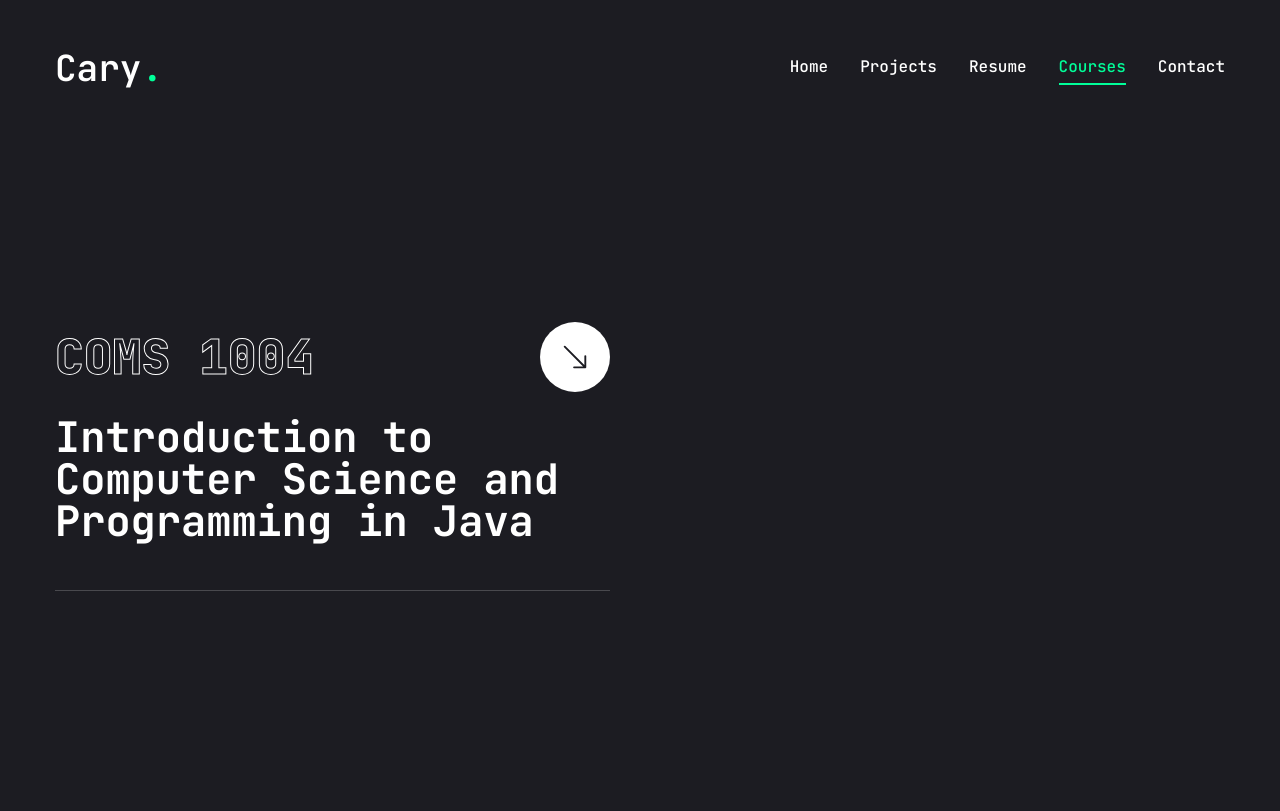
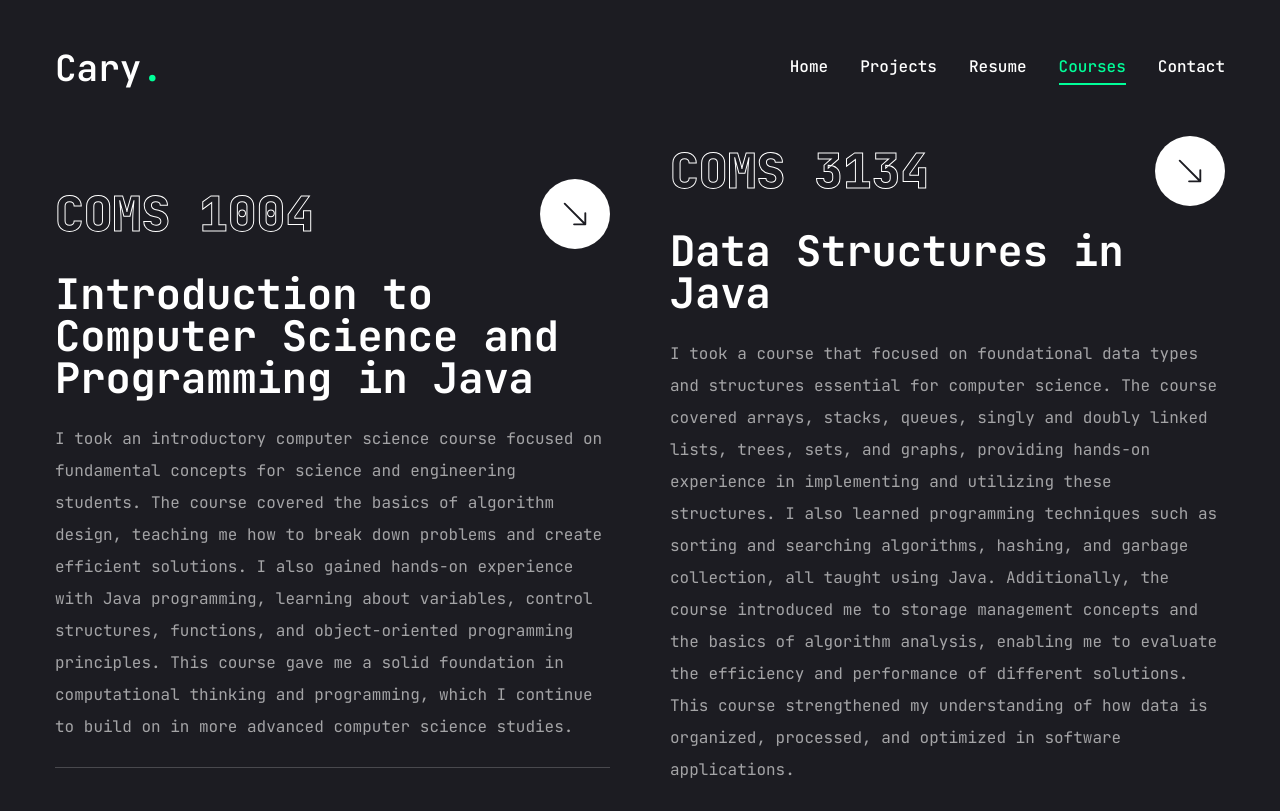
Before and after one commit to caryhtan/caryhtan-new-website, a Next.js app: page /courses in a window 1280 px wide. Built offline with nearby package versions, Linux system fonts and the light colour scheme.

Commit message:
Update courses

```diff
--- a/app/courses/page.jsx
+++ b/app/courses/page.jsx
@@ -7,10 +7,30 @@ const services = [
   {
     num: "COMS 1004",
     title: "Introduction to Computer Science and Programming in Java",
-    description:
-      "",
+    description: `I took an introductory computer science course focused on fundamental concepts for science and engineering students.
+
+  The course covered the basics of algorithm design, teaching me how to break down problems and create efficient solutions.
+
+  I also gained hands-on experience with Java programming, learning about variables, control structures, functions, and object-oriented programming principles.
+
+  This course gave me a solid foundation in computational thinking and programming, which I continue to build on in more advanced computer science studies.`,
     href: "",
   },
+  {
+    num: "COMS 3134",
+    title: "Data Structures in Java",
+    description: `I took a course that focused on foundational data types and structures essential for computer science.
+
+    The course covered arrays, stacks, queues, singly and doubly linked lists, trees, sets, and graphs, providing hands-on experience in implementing and utilizing these structures.
+
+    I also learned programming techniques such as sorting and searching algorithms, hashing, and garbage collection, all taught using Java.
+
+    Additionally, the course introduced me to storage management concepts and the basics of algorithm analysis, enabling me to evaluate the efficiency and performance of different solutions.
+
+    This course strengthened my understanding of how data is organized, processed, and optimized in software applications.`,
+    href: "",
+  },
+
 ];
 
 import { motion } from "framer-motion";
```
